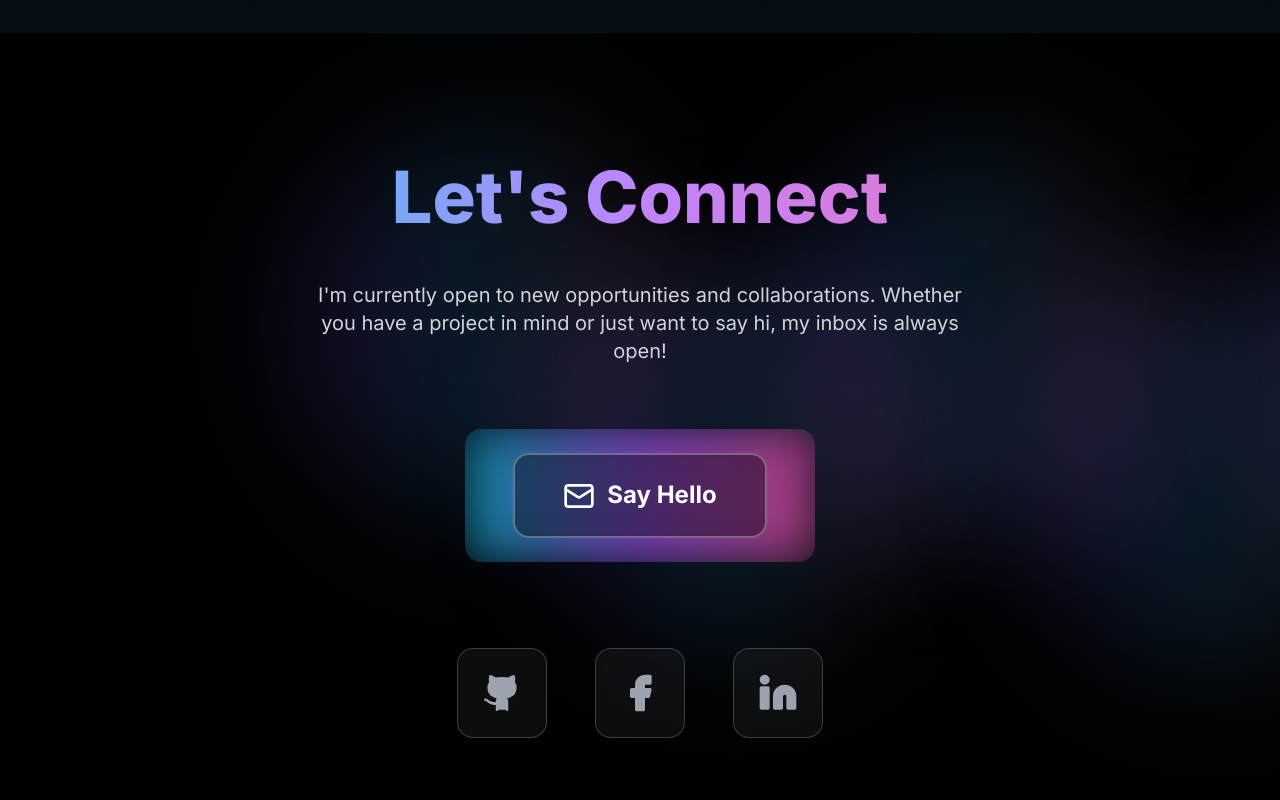
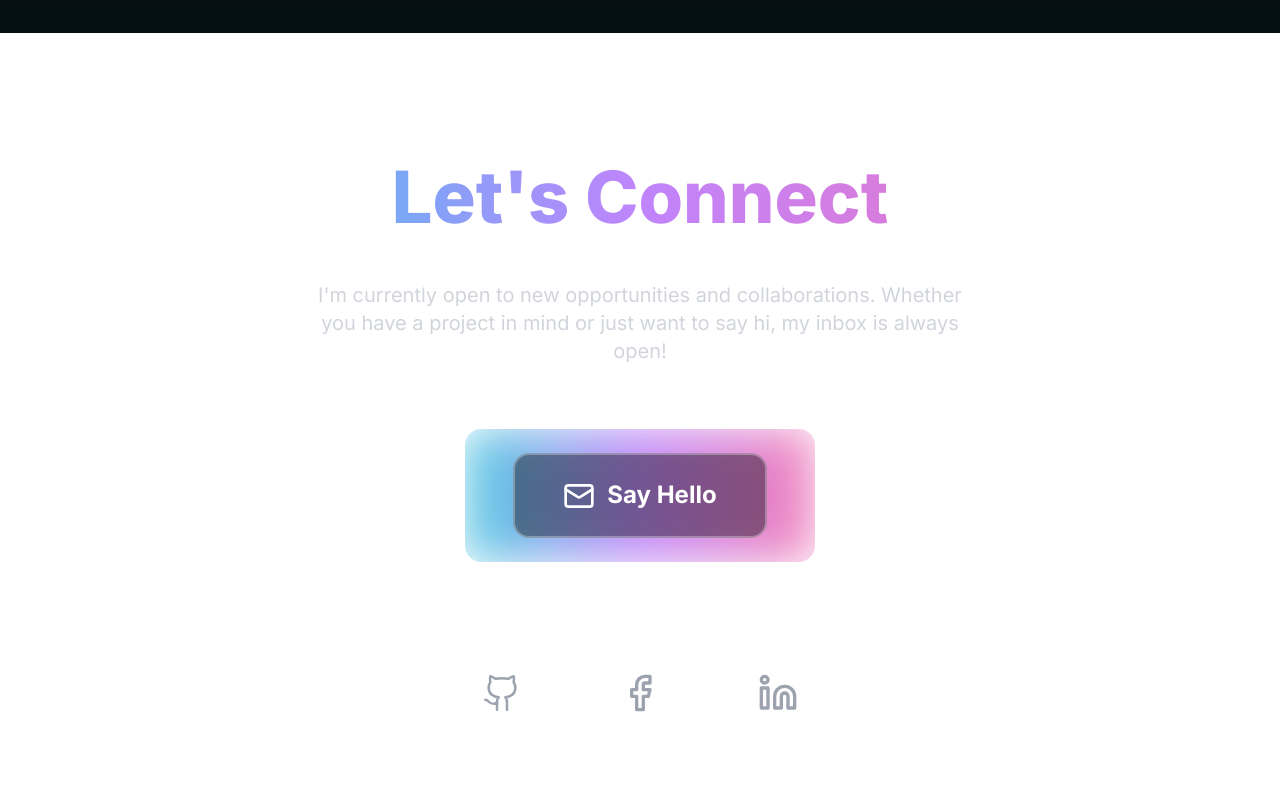
Before and after one commit to Hsu212/My_Portfolio, a React (Vite) app: page / in a window 1280 px wide. Shown: the part 3260-4060 px from the top of the page. Built offline with nearby package versions, Linux system fonts and the light colour scheme.

Commit message:
Update Contact.tsx

```diff
--- a/src/components/Contact.tsx
+++ b/src/components/Contact.tsx
@@ -9,30 +9,7 @@ export function Contact() {
   ];
 
   return (
-    <section id="contact" className="relative py-32 overflow-hidden bg-black section">
-      {/* Consistent futuristic background orbs */}
-      <div className="absolute inset-0">
-        {[...Array(5)].map((_, i) => (
-          <motion.div
-            key={i}
-            className="absolute rounded-full w-96 h-96 bg-gradient-to-r from-purple-600/20 via-cyan-600/20 to-pink-600/20 blur-3xl"
-            animate={{
-              x: [0, 120, -120, 0],
-              y: [0, -80, 80, 0],
-            }}
-            transition={{
-              duration: 18 + i * 6,
-              repeat: Infinity,
-              ease: "linear",
-            }}
-            style={{
-              left: `${15 + 20 * i}%`,
-              top: `${20 + 15 * (i % 2)}%`,
-            }}
-          />
-        ))}
-      </div>
-
+    <section id="contact" className="relative py-32 overflow-hidden bg-transparent section">
       <div className="container relative z-10 text-center">
         <motion.h2
           whileInView={{ opacity: 1, y: 0 }}
@@ -69,7 +46,6 @@ export function Contact() {
 
         <div className="flex justify-center gap-12">
           {socials.map(({ icon: Icon, link, color }, i) => {
-            const isFilledIcon = Icon === Facebook || Icon === Linkedin;
             const isGithub = Icon === Github;
 
             return (
@@ -87,13 +63,8 @@ export function Contact() {
               >
                 <div className={`absolute inset-0 rounded-2xl bg-gradient-to-r ${color} opacity-0 group-hover:opacity-60 blur-xl transition-opacity duration-700`} />
                 <Icon
-                  className={`relative w-10 h-10 transition-all duration-500 group-hover:drop-shadow-lg ${
-                    isFilledIcon
-                      ? "text-gray-400 fill-gray-400 group-hover:text-transparent group-hover:fill-transparent"
-                      : isGithub
-                      ? "text-gray-400 fill-gray-400 group-hover:text-transparent group-hover:fill-transparent"
-                      : "text-transparent"
-                  } bg-gradient-to-r ${color} bg-clip-text`}
+                  // FIXED: Removed "group-hover:text-transparent" and "group-hover:fill-transparent"
+                  className={`relative w-10 h-10 transition-all duration-500 text-gray-400 group-hover:text-white group-hover:drop-shadow-[0_0_10px_rgba(255,255,255,0.8)]`}
                   strokeWidth={isGithub ? 1.5 : 2}
                 />
               </motion.a>
```
